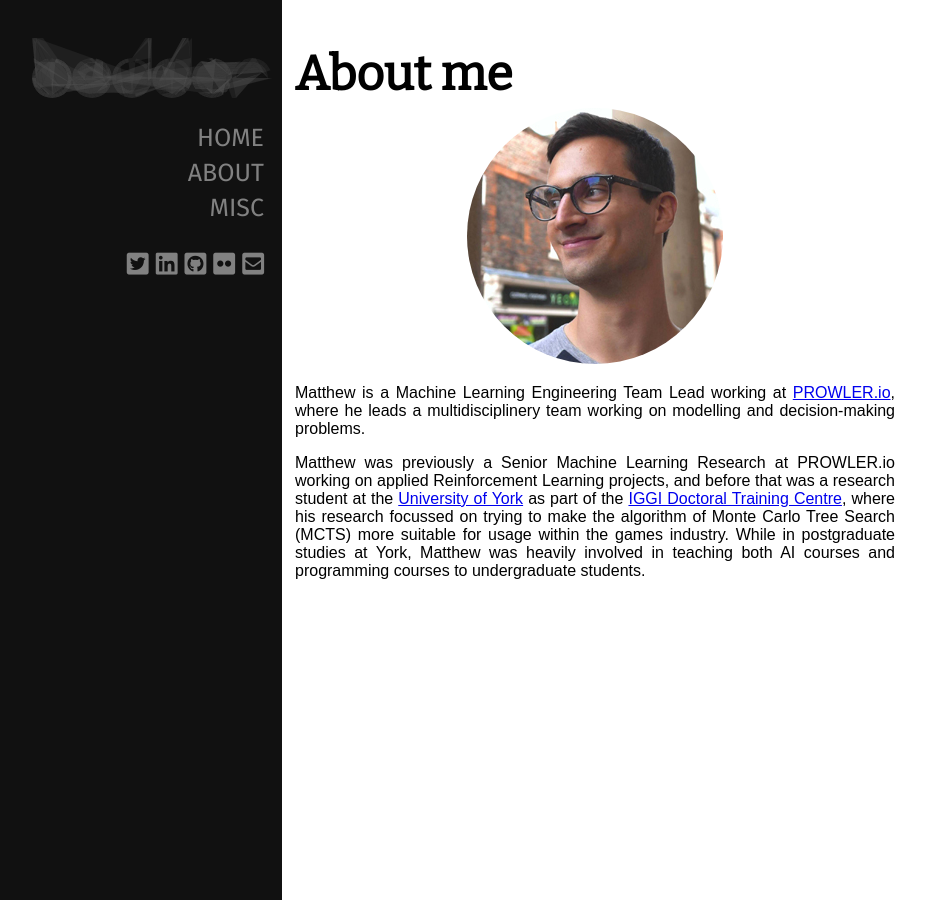
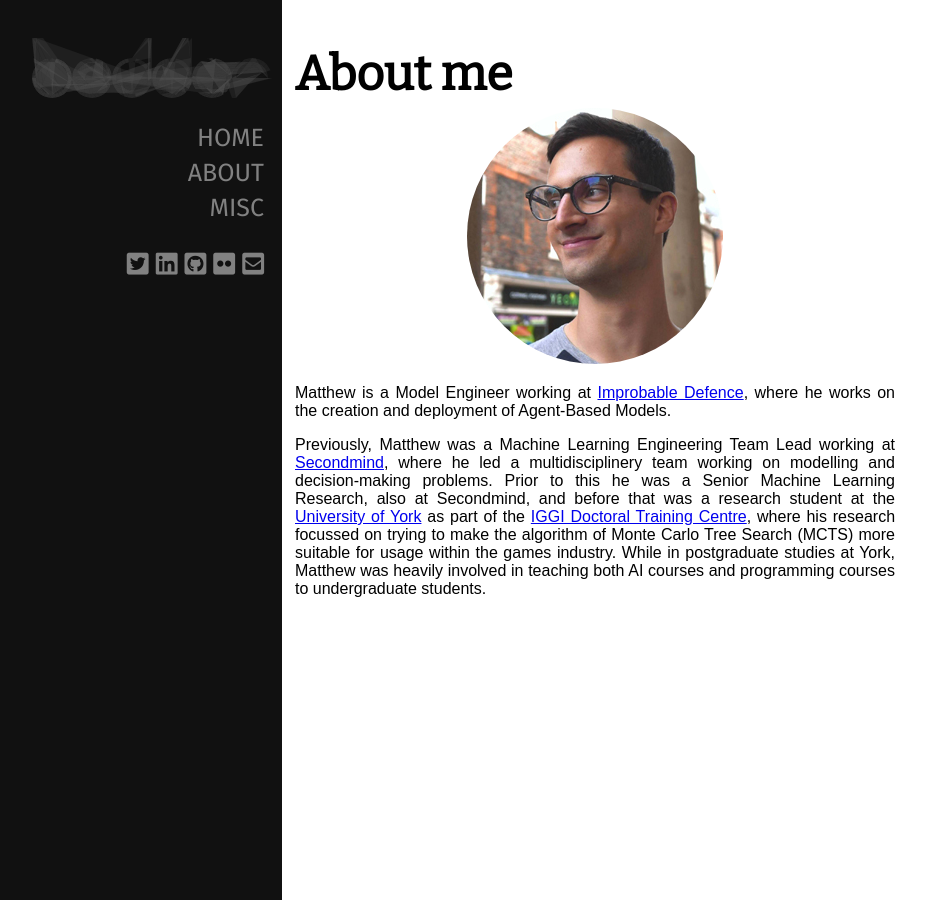
Before and after one commit to bedder/bedder.github.io, a Jekyll site: the page built from about/index.md, in a window 1280 px wide. Shown: the whole page, without its empty margins (18-944 px from the left). Built offline with Jekyll 4.4.1, drawn with Linux system fonts in a browser that asks for light colours; nearby versions of some CDN libraries.

Commit message:
Update index.md

```diff
--- a/about/index.md
+++ b/about/index.md
@@ -9,6 +9,6 @@ css: |
 	<img src="/resources/ProfilePicture-256.jpg" alt="A picture of Matthew Bedder, with him looking a lot younger than he currently is." style="border-radius:50%;"/>
 </div>
 
-Matthew is a Machine Learning Engineering Team Lead working at [PROWLER.io](https://prowler.io), where he leads a multidisciplinery team working on modelling and decision-making problems.
+Matthew is a Model Engineer working at [Improbable Defence](https://defence.improbable.io/), where he works on the creation and deployment of Agent-Based Models.
 
-Matthew was previously a Senior Machine Learning Research at PROWLER.io working on applied Reinforcement Learning projects, and before that was a research student at the [University of York](https://www.cs.york.ac.uk) as part of the [IGGI Doctoral Training Centre](http://www.iggi.org.uk), where his research focussed on trying to make the algorithm of Monte Carlo Tree Search (MCTS) more suitable for usage within the games industry. While in postgraduate studies at York, Matthew was heavily involved in teaching both AI courses and programming courses to undergraduate students.
+Previously, Matthew was a Machine Learning Engineering Team Lead working at [Secondmind](https://www.secondmind.ai/), where he led a multidisciplinery team working on modelling and decision-making problems. Prior to this he was a Senior Machine Learning Research, also at Secondmind, and before that was a research student at the [University of York](https://www.cs.york.ac.uk) as part of the [IGGI Doctoral Training Centre](http://www.iggi.org.uk), where his research focussed on trying to make the algorithm of Monte Carlo Tree Search (MCTS) more suitable for usage within the games industry. While in postgraduate studies at York, Matthew was heavily involved in teaching both AI courses and programming courses to undergraduate students.
```
